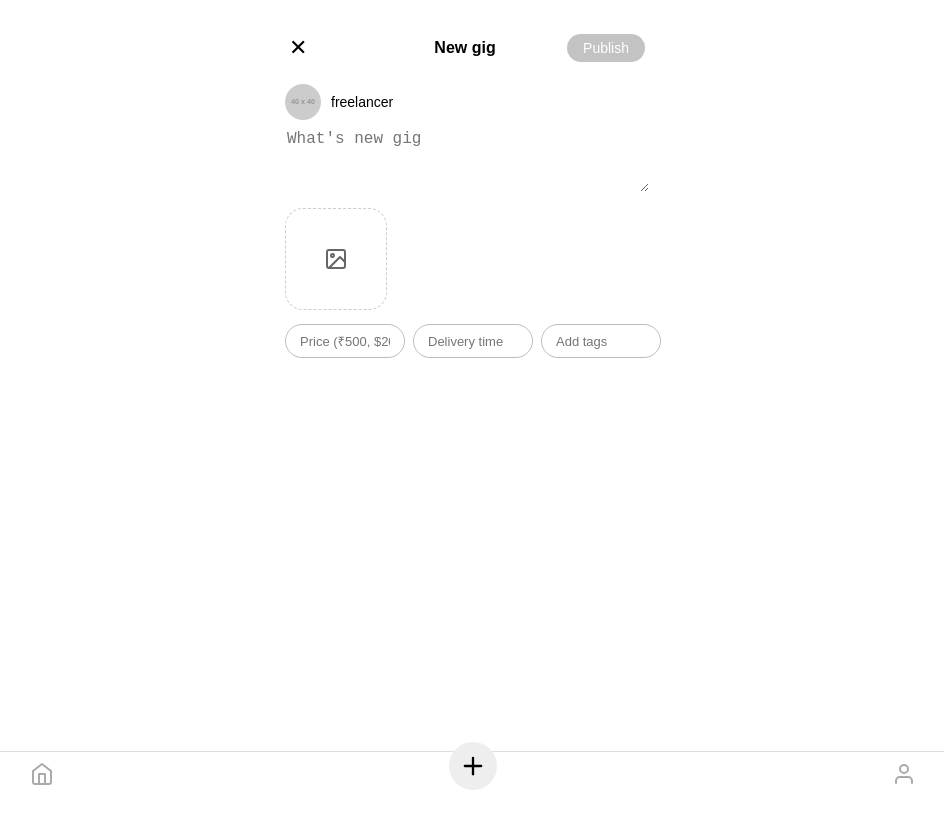
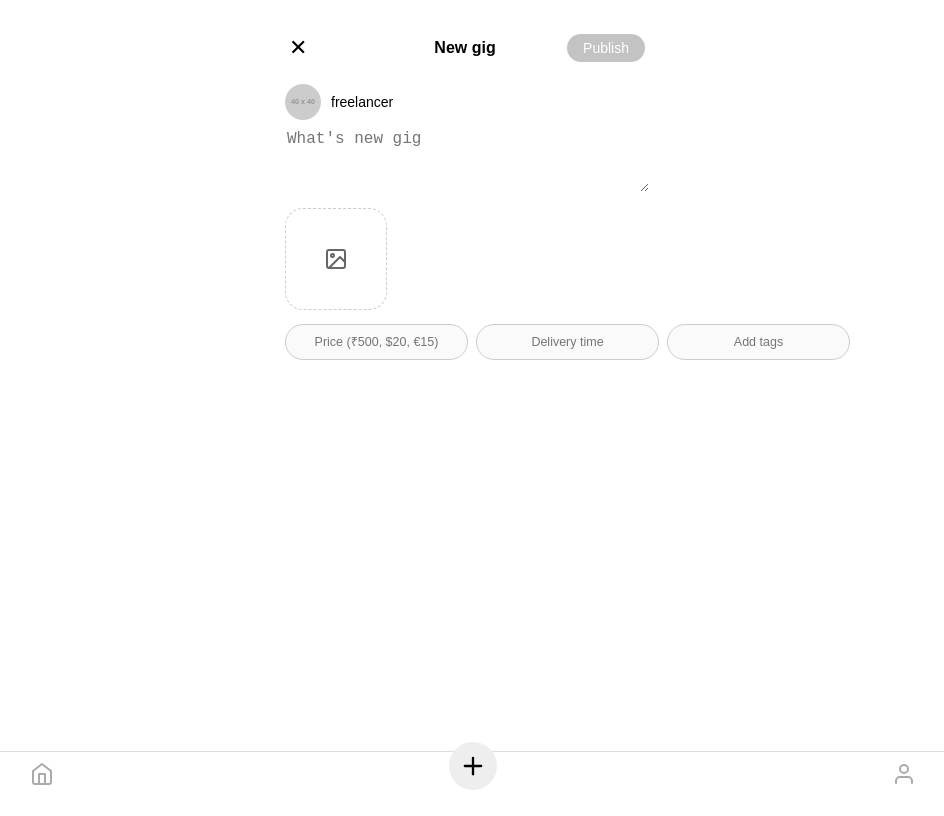
Before and after one commit to QuantizedDeveloper/LinkX, a React (Create React App) app: page /#/upload in a window 1280 px wide. Shown: the whole page, without its empty margins (175-1119 px from the left). Built offline with nearby package versions, Linux system fonts and the light colour scheme.

Commit message:
Fix Upload header alignment

```diff
--- a/src/pages/Upload.jsx
+++ b/src/pages/Upload.jsx
@@ -302,16 +302,18 @@ const styles = {
     marginBottom: 10,
   },
 
+
   input: {
-    height: 32,
-    padding: "0 14px",
+    flex: 1,
+    height: 34,
+    padding: "0 10px",
     borderRadius: 999,
-    border: "1px solid #bdbdbd",
-    outline: "none",
-    fontSize: 13,
-    minWidth: 90,
-    maxWidth: 120,
+    border: "1px solid #ccc",
+    fontSize: 12.5,
+    textAlign: "center",
+    background: "#fafafa",
   },
+
 
   tagsContainer: {
     display: "flex",
```
